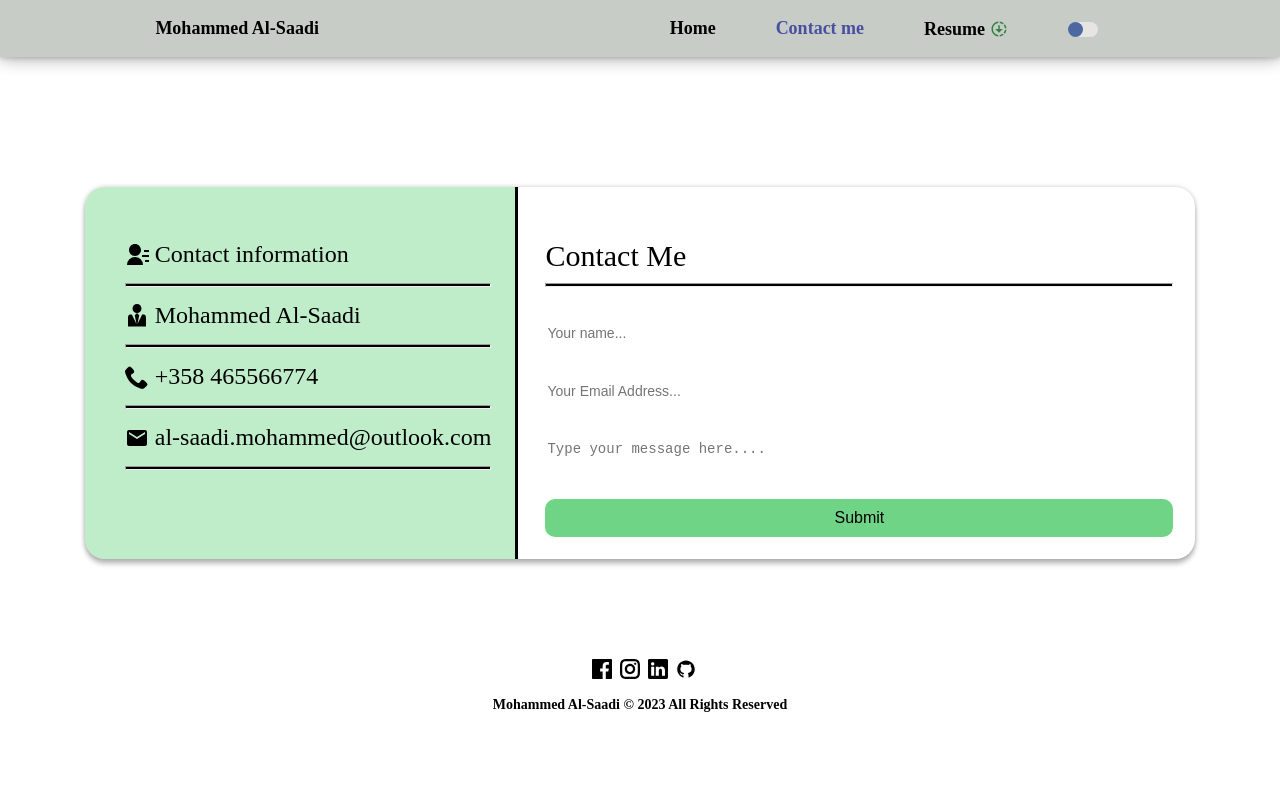
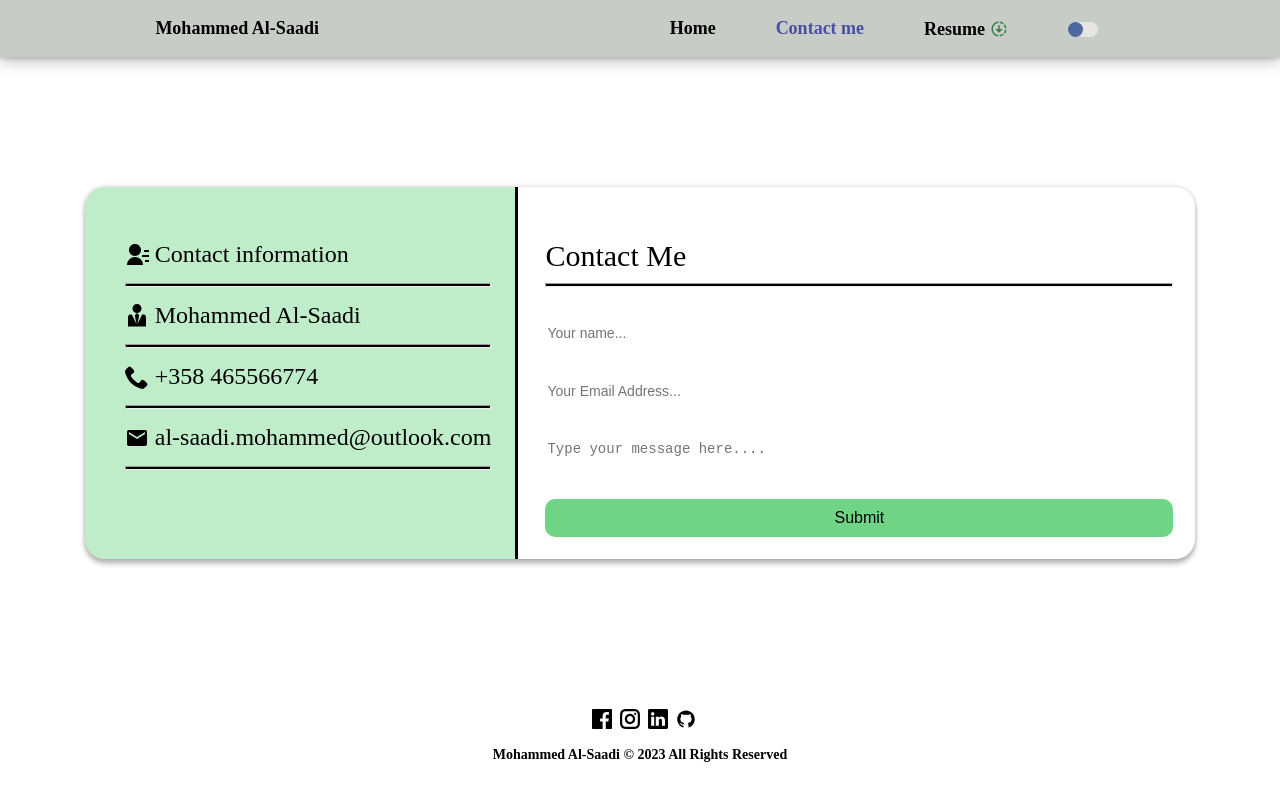
Before and after one commit to Mohammed-Al-Saadi/Portfolio-React, a React (Create React App) app: page /contact in a window 1280 px wide. Shown: the top 800 px of the page. Built offline with nearby package versions, Linux system fonts and the light colour scheme.

Commit message:
new update

```diff
--- a/src/Components/css/Contact.css
+++ b/src/Components/css/Contact.css
@@ -16,7 +16,8 @@
 
 .main-container  .profile-container {
   display: block;
-  margin-top: 100px;
+  margin-top: 150px;
+  margin-bottom: 190px;
 
 }
 #verticle-line{
@@ -234,6 +235,7 @@ margin-top: 20px;
       }
       .main-container  .profile-container {
         margin-top: 0px;
+        margin-bottom: 0px;
 
       }
 
--- a/src/Components/css/Pages.css
+++ b/src/Components/css/Pages.css
@@ -80,7 +80,6 @@
     }
      .html2-div .profile-container{
         display: block;
-        margin-bottom: 150px;
 
 
     }
```
